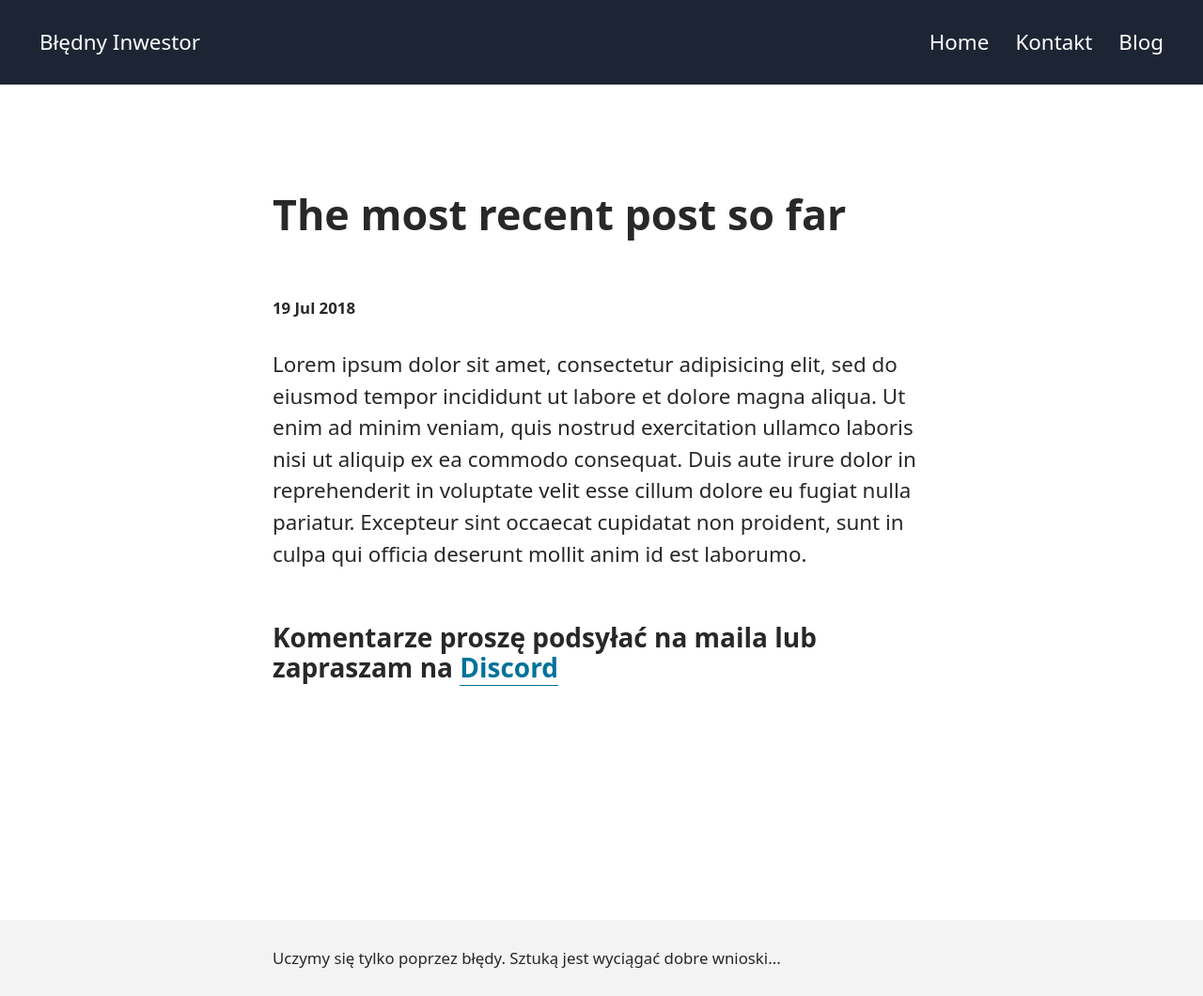
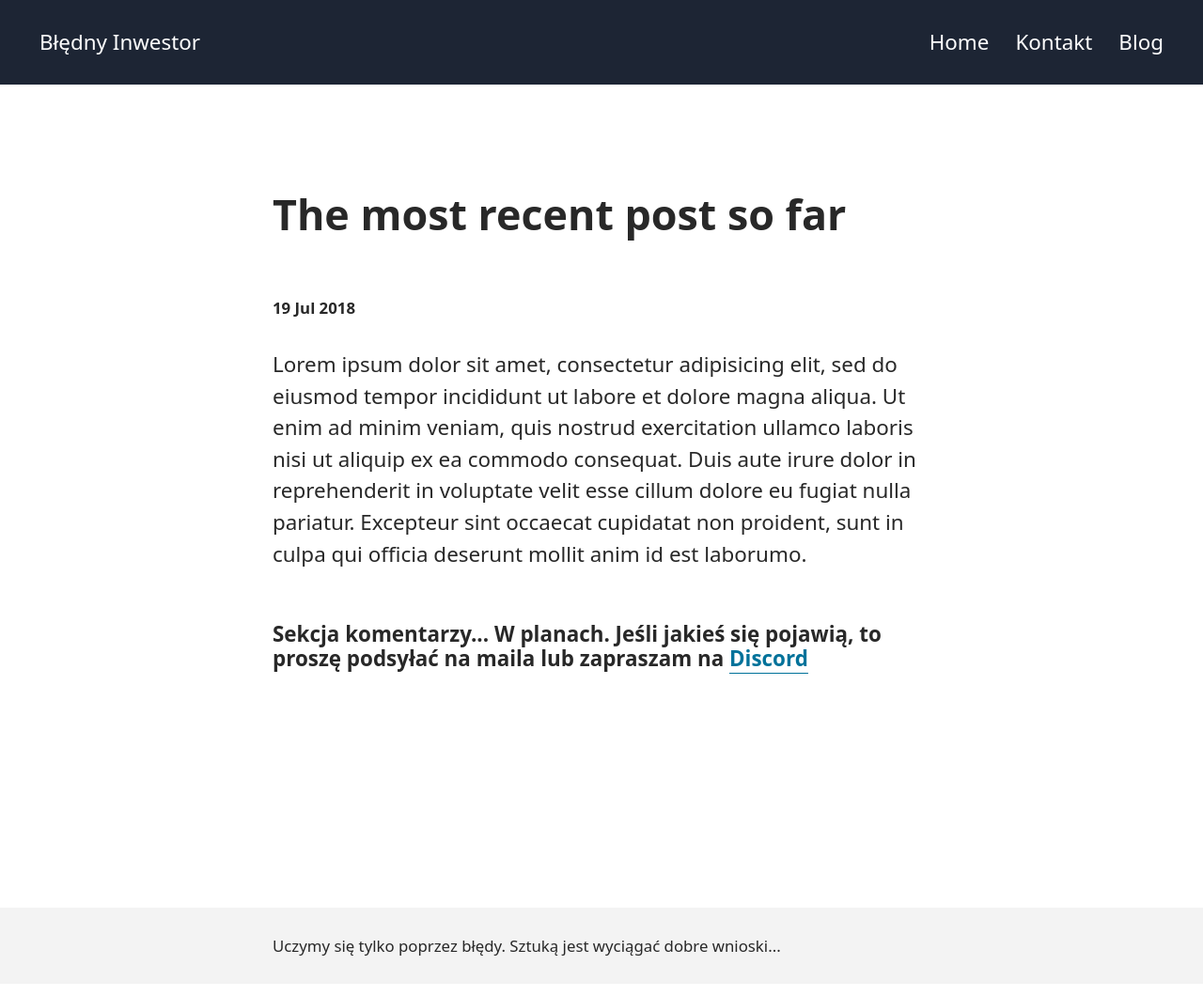
Before and after one commit to catpersec/blednyinwestor-website, a Jekyll site: the page built from resources/2018-07-19-the-most-recent-post-so-far.md, in a window 1280 px wide. Shown: the whole page at 94% size. Built offline with Jekyll 4.4.1, drawn with Linux system fonts in a browser that asks for light colours; a script that is not in the unit is left out.

Commit message:
Update post.html

```diff
--- a/_layouts/post.html
+++ b/_layouts/post.html
@@ -18,7 +18,7 @@ layout: default
 
 {{ content }}
 
-<h3>Komentarze proszę podsyłać na maila lub zapraszam na <a href="https://discord.gg/mqTGmN">Discord</a></h3>
+<h5>Sekcja komentarzy... W planach. Jeśli jakieś się pojawią, to proszę podsyłać na maila lub zapraszam na <a href="https://discord.gg/mqTGmN">Discord</a></h5>
 
 <nav aria-label="Adjacent Posts">
   <ul>
```
